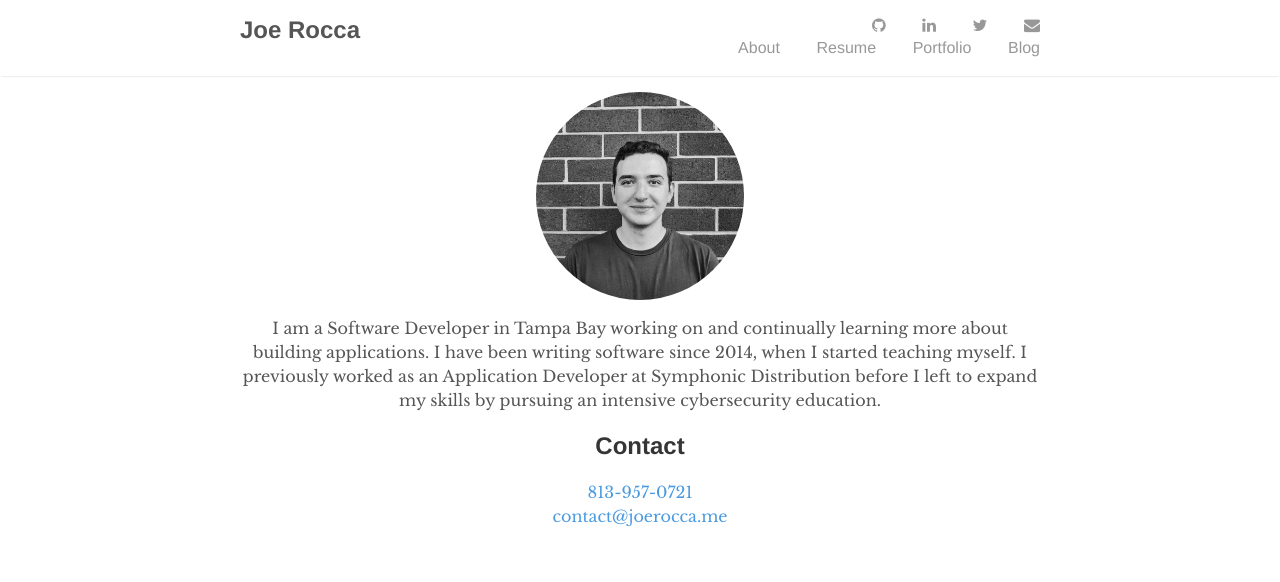
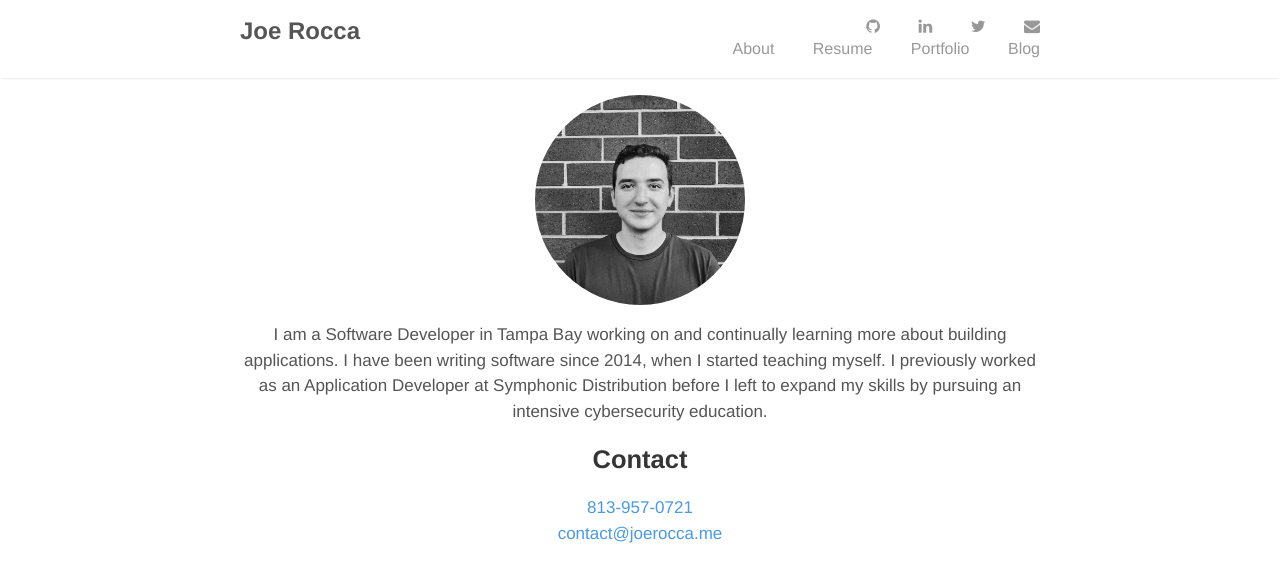
Before and after one commit to joerocca/joerocca.github.io, a Jekyll site: the page built from index.md, in a window 1280 px wide. Shown: the top 582 px of the page. Built offline with Jekyll 4.4.1, drawn with Linux system fonts in a browser that asks for light colours.

Commit message:
Changed base font to Helvetica

```diff
--- a/_includes/head.html
+++ b/_includes/head.html
@@ -12,6 +12,5 @@
 
   <!-- CSS -->
   <link rel="stylesheet" href="{{ site.baseurl }}/styles.css">
-  <link rel="stylesheet" href="https://fonts.googleapis.com/css?family=Libre+Baskerville:400,400i,700">
   <link rel="stylesheet" href="https://maxcdn.bootstrapcdn.com/font-awesome/4.7.0/css/font-awesome.min.css">
 </head>
--- a/_sass/_base.scss
+++ b/_sass/_base.scss
@@ -11,11 +11,11 @@ body {
 }
 
 html {
-  font-family: $baskerville;
-  font-size: 14px;
+  font-family: $helvetica;
+  font-size: 15px;
 
   @media (min-width: 600px) {
-    font-size: 16px;
+    font-size: 17px;
   }
 }
 
@@ -30,7 +30,7 @@ h4,
 h5,
 h6 {
   color: $default-shade;
-  font-family: $sans-font;
+  font-family: $helvetica;
   line-height: normal;
 }
 
--- a/_sass/_catalogue.scss
+++ b/_sass/_catalogue.scss
@@ -24,7 +24,7 @@
   &-title {
     color: $default-shade;
     display: block;
-    font-family: $sans-font;
+    font-family: $helvetica;
     font-size: 2rem;
     font-weight: 700;
     margin: .5rem 0;
--- a/_sass/_layout.scss
+++ b/_sass/_layout.scss
@@ -15,7 +15,7 @@ footer,
 main {
   .page-title {
     color: $default-shade;
-    font-family: $sans-font;
+    font-family: $helvetica;
     font-size: 2rem;
     margin: 1rem 0;
     text-align: center;
@@ -32,6 +32,7 @@ main {
 .nav {
   box-shadow: 0 2px 2px -2px $shadow-color;
   overflow: auto;
+  font-size: 14px;
 
   &-container {
     margin: 1rem auto;
@@ -82,10 +83,12 @@ main {
 
   a {
     color: $default-color;
-    font-family: $sans-font;
+    font-family: $helvetica;
   }
 
   @media (min-width: 600px) {
+    font-size: 16px;
+
     &-container {
       text-align: left;
     }
@@ -112,7 +115,7 @@ main {
 }
 
 footer {
-  font-family: $palatino;
+  font-family: $helvetica;
   padding: 2rem 0;
   text-align: center;
 
@@ -147,6 +150,6 @@ footer {
 
   a {
     color: $default-color;
-    font-family: $sans-font;
+    font-family: $helvetica;
   }
 }
--- a/_sass/_pagination.scss
+++ b/_sass/_pagination.scss
@@ -13,7 +13,7 @@
   .top {
     @include transition(all .3s ease-out);
     color: $default-color;
-    font-family: $sans-font;
+    font-family: $helvetica;
     font-size: 1.1rem;
     opacity: .6;
 
--- a/_sass/_variables.scss
+++ b/_sass/_variables.scss
@@ -8,11 +8,10 @@ $white: #fff;
 $blue: #4a9ae1;
 $shadow-color: rgba(0, 0, 0, .2);
 
-$baskerville: "Libre Baskerville", "Times New Roman", Times, serif;
-$palatino: Palatino, "Palatino LT STD", "Palatino Linotype", "Book Antiqua", "Georgia", serif;
-$sans-font: "Helvetica Neue", Helvetica, Arial, sans-serif;
+$helvetica: "Helvetica Neue", "Helvetica", "Arial", "sans-serif";
+$palatino: "Palatino", "Palatino LT STD", "Palatino Linotype", "Book Antiqua", "Georgia", "serif";
 
-$monospaced-font: Menlo, Monaco, monospace;
+$monospaced-font: "Menlo", "Monaco", "monospace";
 $code-color: #bf616a;
 
 @mixin box-sizing($type: border-box) {
@@ -29,7 +28,7 @@ $code-color: #bf616a;
 
 @mixin center-image {
   display: block;
-  max-width: 13em;
-  min-height: 13em;
+  max-width: 210px;
+  min-height: 210px;
   margin: 1em auto 0 auto;
 }
```
